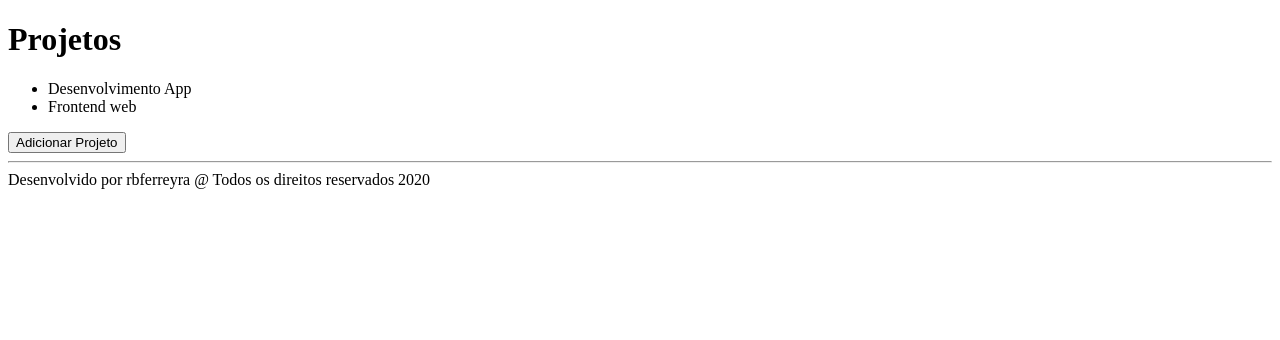
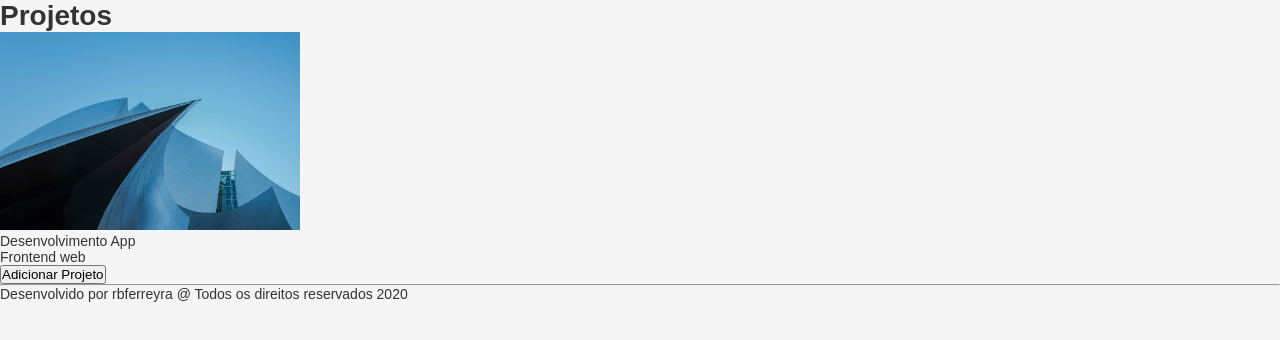
Before and after one commit to rbferreyra/bootcamp-rocketseat-frontend-react, a React app: page / in a window 1280 px wide. Shown: the top 340 px of the page. Built offline with nearby package versions, Linux system fonts and the light colour scheme.

Commit message:
Importando CSS e imagens

```diff
--- /dev/null
+++ b/src/App.css
@@ -0,0 +1,12 @@
+* {
+    margin: 0;
+    padding: 0;
+    outline: 0;
+    box-sizing: border-box;
+}
+
+body {
+    background: #f5f5f5;
+    font: 14px sans-serif;
+    color: #333333
+}
--- a/src/App.js
+++ b/src/App.js
@@ -1,4 +1,7 @@
 import React, { useState } from 'react';
+
+import './App.css';
+import backgroundImage from './assets/background.jpg';
 
 import Header from './components/Header';
 import Footer from './components/Footer';
@@ -37,6 +40,12 @@
         <React.Fragment>
             <Header title="Projetos" />
 
+            {/*
+            para renderizar uma imagem, precisa configurar no webpack
+            uma regra chamada "file-loader"
+            */}
+            <img width={300} src={backgroundImage} />
+
             <ul>
                 {projects.map(project => <li key={project}>{project}</li>)}
             </ul>
--- a/webpack.config.js
+++ b/webpack.config.js
@@ -17,7 +17,21 @@
                 use: {
                     loader: 'babel-loader',
                 }
-            }
+            },
+            {
+                test: /\.css$/,
+                exclude: /node_modules/,
+                use: [
+                    { loader: 'style-loader'},
+                    { loader: 'css-loader'}
+                ]
+            },
+            {
+                test: /.*\.(gif|png|jpe?g)$/i,
+                use: {
+                    loader: 'file-loader',
+                }
+            },
         ]
     },
 };
```
Also changed, not shown: package.json (+7 -0 lines), src/assets/background.jpg (added), 1 other file (tests, documents, lock files or other folders).
